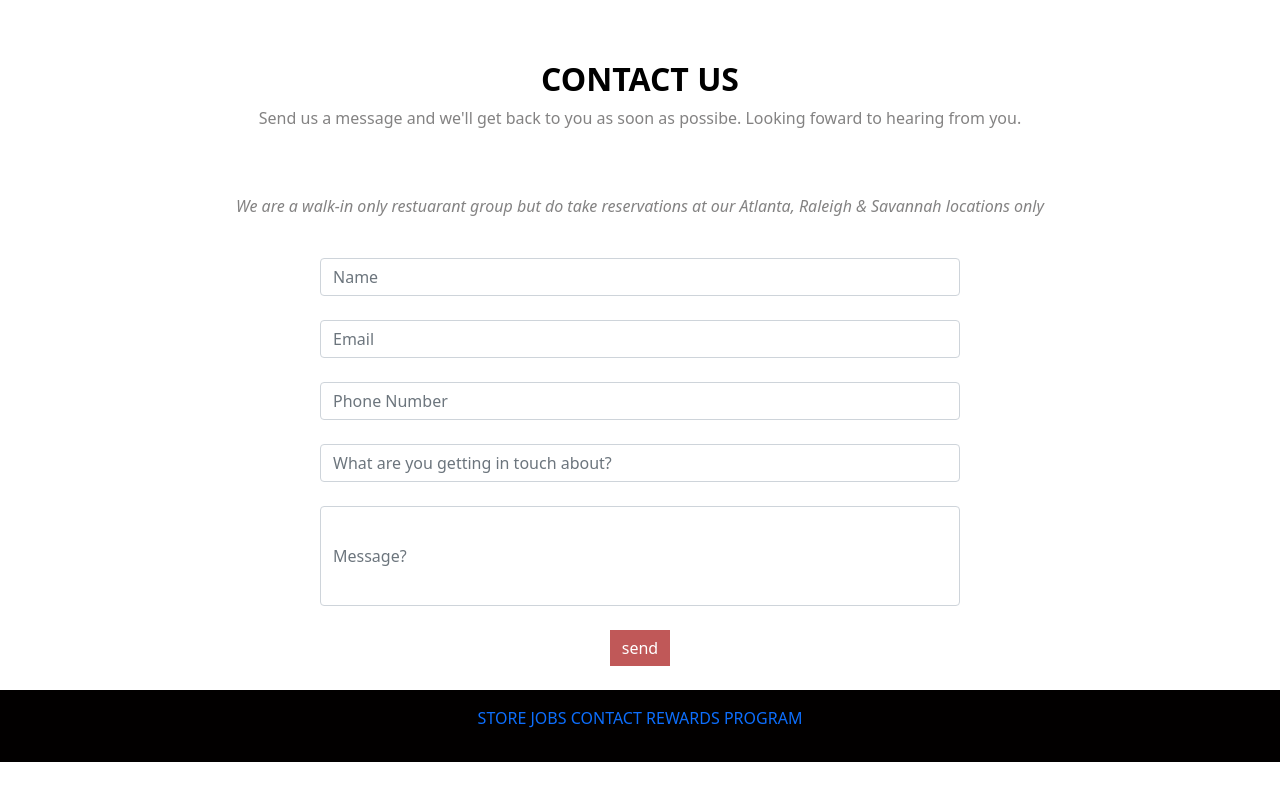
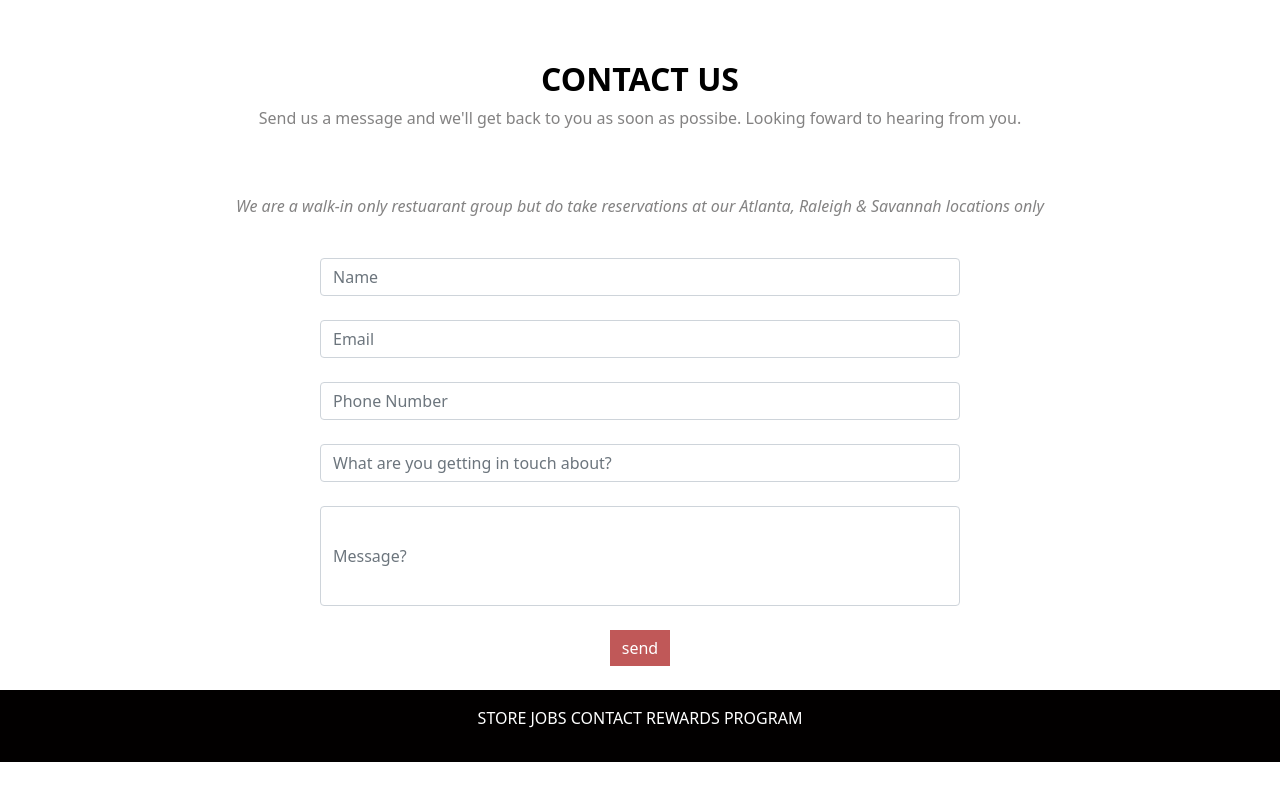
Before and after one commit to moralesSantos/bootstrapassignment, a plain HTML site: page index.html in a window 1280 px wide. Shown: the part 748-1548 px from the top of the page. After the commit the page ends 1510 px from the top, so only its background shows below. Drawn offline with nearby package versions, Linux system fonts and the light colour scheme.

Commit message:
add white text to footer

```diff
--- a/index.html
+++ b/index.html
@@ -114,15 +114,16 @@
     <br>
     </div>
 
-    <footer class="bg-light text-center text-lg-start">
+    <footer class="bg- text-center text-lg-start">
         <!-- Copyright -->
         <div class="text-center p-3" style="background-color: rgb(2, 0, 0); color: white;">
           <p style="color: white;">
-            <a class="site-nav-link" href="store.html" ><label>STORE</label></a>
-            <a class="site-nav-link" href="jobs.html"><label>JOBS</label></a>
-            <a class="site-nav-link" href="contact.html"><label>CONTACT</label></a>
-            <a class="site-nav-link" href="rewards.html"><label>REWARDS</label></a>
-            <a class="site-nav-link" href="program.html"><label>PROGRAM</label></a></p>
+            <a class="site-nav-link" href="store.html" style="color:white;"><label>STORE</label></a>
+            <a class="site-nav-link" href="jobs.html"style="color:white;"><label>JOBS</label></a>
+            <a class="site-nav-link" href="contact.html"style="color:white;"><label>CONTACT</label></a>
+            <a class="site-nav-link" href="rewards.html"style="color:white;"><label>REWARDS</label></a>
+            <a class="site-nav-link" href="program.html"style="color:white;"><label>PROGRAM</label></a>
+          </p>
           <a class="text-light" style="color:white;" href="https://mdbootstrap.com/"></a>
         </div>
         <!-- Copyright -->
--- a/script.js
+++ b/script.js
@@ -1,4 +1,4 @@
 // Luis Morales
-  $(window).scroll(function(){
-	$('nav').toggleClass('scrolled', $(this).scrollTop() > 50);
-});
+//   $(window).scroll(function(){
+// 	$('nav').toggleClass('scrolled', $(this).scrollTop() > 50);
+// });
--- a/style.css
+++ b/style.css
@@ -63,7 +63,7 @@ form{
 
 
 
-
+/*
 body{min-height:200vh;}
 .navbar-default{
   transition:500ms ease;
@@ -72,3 +72,4 @@ body{min-height:200vh;}
 .navbar-default.scrolled{
   background:#000;
 }
+ */
```
